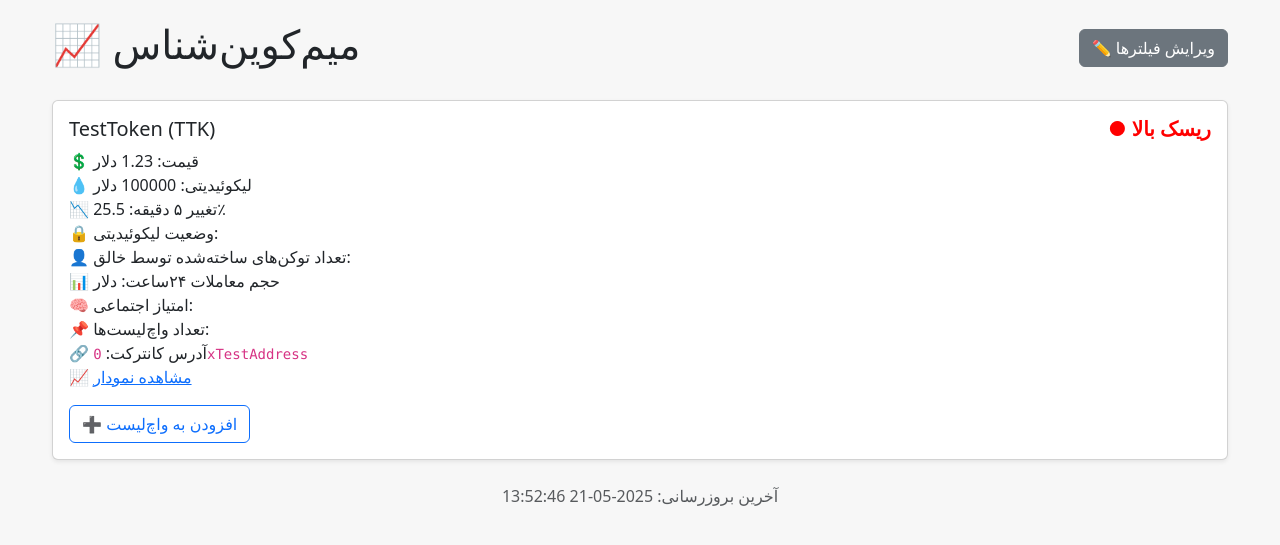
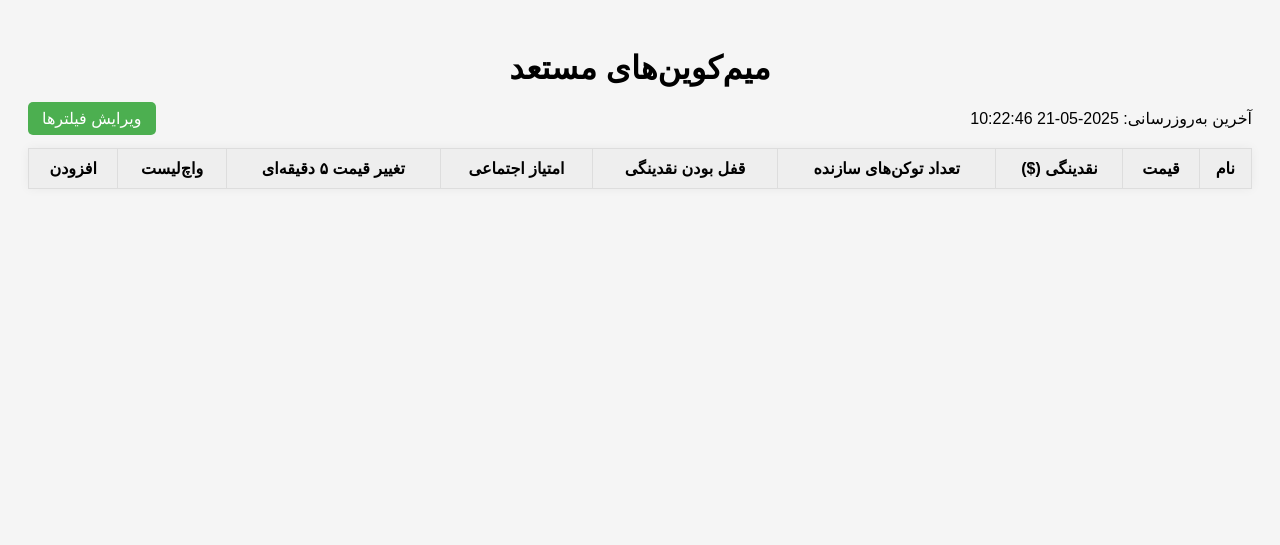
Before and after one commit to tmg1981/mim, a Flask app: page / in a window 1280 px wide. Shown: the top 545 px of the page. Run offline with Flask 3, Linux system fonts and the light colour scheme; data that the repository does not hold is empty.

Commit message:
14040303-0823

```diff
--- a/app.py
+++ b/app.py
@@ -1,144 +1,88 @@
-from flask import Flask, render_template, request, redirect, url_for, jsonify
-import requests
+from flask import Flask, render_template, request, redirect
+import json
 from datetime import datetime
-import pytz
 import os
-import json
 
 app = Flask(__name__)
 
-# متغیرهای محیطی برای تلگرام
-TELEGRAM_BOT_TOKEN = os.getenv("TELEGRAM_BOT_TOKEN")
-TELEGRAM_CHAT_ID = os.getenv("TELEGRAM_CHAT_ID")
+FILTERS_FILE = 'filters.json'
+TOKENS_FILE = 'tokens.json'
+WATCHLIST_FILE = 'watchlist.json'
 
-WATCHLIST_FILE = "watchlist.json"
+def load_tokens():
+    with open(TOKENS_FILE, 'r', encoding='utf-8') as f:
+        return json.load(f)
 
-# بارگذاری واچ‌لیست از فایل
+def load_filters():
+    with open(FILTERS_FILE, 'r', encoding='utf-8') as f:
+        return json.load(f)
+
 def load_watchlist():
-    try:
-        with open(WATCHLIST_FILE, "r", encoding="utf-8") as f:
-            return set(json.load(f))
-    except:
-        return set()
+    if not os.path.exists(WATCHLIST_FILE):
+        return []
+    with open(WATCHLIST_FILE, 'r', encoding='utf-8') as f:
+        return json.load(f)
 
-# ذخیره واچ‌لیست در فایل
 def save_watchlist(watchlist):
-    with open(WATCHLIST_FILE, "w", encoding="utf-8") as f:
-        json.dump(list(watchlist), f, ensure_ascii=False, indent=2)
+    with open(WATCHLIST_FILE, 'w', encoding='utf-8') as f:
+        json.dump(watchlist, f, ensure_ascii=False, indent=2)
 
-watchlist = load_watchlist()
+@app.route('/')
+def index():
+    filters = load_filters()
+    tokens = load_tokens()
+    watchlist = load_watchlist()
+    filtered_tokens = []
+    for token in tokens:
+        try:
+            if (
+                token.get('liquidity_usd', 0) >= filters.get('min_liquidity_usd', 0) and
+                token.get('mint_count', 0) <= filters.get('max_mint_count', 10) and
+                token.get('social_score', 0) >= filters.get('min_social_score', 0) and
+                token.get('watchlist_count', 0) >= filters.get('min_watchlist_count', 0) and
+                token.get('liquidity_to_mc', 1) <= filters.get('max_liquidity_to_marketcap_ratio', 1) and
+                abs(token.get('price_change_5m', 0)) >= filters.get('price_change_5m_threshold', 0) and
+                token.get('volume_24h', 0) >= filters.get('min_volume_24h', 0) and
+                (not filters.get('lock_liquidity_required') or token.get('liquidity_locked') == 'قفل') and
+                token.get('creator_token_count', 0) < filters.get('creator_min_tokens', 100)
+            ):
+                filtered_tokens.append(token)
+        except Exception as e:
+            print(f"Error filtering token: {token.get('name')} - {e}")
+            continue
+    return render_template('index.html', tokens=filtered_tokens, watchlist=watchlist,
+                           last_updated=datetime.now().strftime('%Y-%m-%d %H:%M:%S'))
 
-# تابع نمونه برای گرفتن توکن‌ها از API DexScreener
-def get_tokens():
-    url = "https://api.dexscreener.com/latest/dex/tokens"
-    try:
-        response = requests.get(url)
-        data = response.json()
-        tokens = []
-        # یک مثال ساده برای نمونه (بسته به ساختار واقعی API ممکنه نیاز به اصلاح داشته باشه)
-        for item in data.get("pairs", []):
-            tokens.append({
-                "name": item.get("token0", {}).get("name", "نامشخص"),
-                "symbol": item.get("token0", {}).get("symbol", "???"),
-                "price_usd": float(item.get("priceUsd", 0)),
-                "liquidity_usd": float(item.get("liquidityUsd", 0)),
-                "market_cap": float(item.get("marketCap", 0)),
-                "price_change_5m": float(item.get("priceChange", 0)),
-                "address": item.get("token0", {}).get("address"),
-            })
-        # اضافه کردن توکن تستی برای اطمینان
-        tokens.insert(0, {
-            "name": "TestToken",
-            "symbol": "TTK",
-            "price_usd": 1.23,
-            "liquidity_usd": 100000,
-            "market_cap": 500000,
-            "price_change_5m": 25.5,
-            "address": "0xTestAddress"
-        })
-        return tokens
-    except Exception as e:
-        print(f"Error fetching tokens: {e}")
-        # بازگشت لیست خالی یا توکن تستی در صورت خطا
-        return [{
-            "name": "TestToken",
-            "symbol": "TTK",
-            "price_usd": 1.23,
-            "liquidity_usd": 100000,
-            "market_cap": 500000,
-            "price_change_5m": 25.5,
-            "address": "0xTestAddress"
-        }]
+@app.route('/watch', methods=['POST'])
+def add_to_watchlist():
+    address = request.form['token_address']
+    watchlist = load_watchlist()
+    if address not in watchlist:
+        watchlist.append(address)
+    save_watchlist(watchlist)
+    return redirect('/')
 
-# تبدیل زمان به ساعت محلی تهران
-def get_local_time():
-    local_tz = pytz.timezone("Asia/Tehran")
-    now_utc = datetime.utcnow()
-    now_local = now_utc.replace(tzinfo=pytz.utc).astimezone(local_tz)
-    return now_local.strftime("%Y-%m-%d %H:%M:%S")
+@app.route('/edit_filters', methods=['GET', 'POST'])
+def edit_filters():
+    if request.method == 'POST':
+        new_filters = {
+            "min_liquidity_usd": int(request.form.get("min_liquidity_usd", 0)),
+            "max_mint_count": int(request.form.get("max_mint_count", 10)),
+            "min_social_score": int(request.form.get("min_social_score", 0)),
+            "min_watchlist_count": int(request.form.get("min_watchlist_count", 0)),
+            "max_liquidity_to_marketcap_ratio": float(request.form.get("max_liquidity_to_marketcap_ratio", 1)),
+            "price_change_5m_threshold": float(request.form.get("price_change_5m_threshold", 0)),
+            "min_volume_24h": int(request.form.get("min_volume_24h", 0)),
+            "lock_liquidity_required": request.form.get("lock_liquidity_required") == 'on',
+            "creator_min_tokens": int(request.form.get("creator_min_tokens", 100))
+        }
+        with open(FILTERS_FILE, 'w', encoding='utf-8') as f:
+            json.dump(new_filters, f, ensure_ascii=False, indent=2)
+        return redirect('/')
+    else:
+        filters = load_filters()
+        return render_template('filters.html', filters=filters)
 
-# تابع ارسال پیام به تلگرام با لاگ‌گذاری
-def send_telegram_message(message):
-    if not TELEGRAM_BOT_TOKEN or not TELEGRAM_CHAT_ID:
-        print("Telegram bot token or chat ID not set!")
-        return False
-    url = f"https://api.telegram.org/bot{TELEGRAM_BOT_TOKEN}/sendMessage"
-    payload = {
-        "chat_id": TELEGRAM_CHAT_ID,
-        "text": message,
-        "parse_mode": "HTML"
-    }
-    try:
-        response = requests.post(url, data=payload)
-        if response.ok:
-            print("Telegram message sent successfully.")
-            return True
-        else:
-            print(f"Telegram API error: {response.status_code} {response.text}")
-            return False
-    except Exception as e:
-        print(f"Error sending telegram message: {e}")
-        return False
-
-@app.route("/", methods=["GET"])
-def index():
-    tokens = get_tokens()
-    last_updated = get_local_time()
-    return render_template("index.html", tokens=tokens, last_updated=last_updated)
-
-@app.route("/watchlist", methods=["GET"])
-def show_watchlist():
-    tokens = get_tokens()
-    # فیلتر کردن توکن‌ها بر اساس واچ‌لیست
-    watched_tokens = [t for t in tokens if t.get("address") in watchlist]
-    last_updated = get_local_time()
-    return render_template("watchlist.html", tokens=watched_tokens, last_updated=last_updated)
-
-@app.route("/watchlist/add", methods=["POST"])
-def add_to_watchlist():
-    data = request.get_json()
-    address = data.get("address")
-    if not address:
-        return jsonify({"status": "error", "message": "Address not provided"}), 400
-    if address not in watchlist:
-        watchlist.add(address)
-        save_watchlist(watchlist)
-        message = f"توکن <b>{address}</b> به واچ‌لیست اضافه شد."
-        send_telegram_message(message)
-    return jsonify({"status": "ok"})
-
-@app.route("/watchlist/remove", methods=["POST"])
-def remove_from_watchlist():
-    data = request.get_json()
-    address = data.get("address")
-    if not address:
-        return jsonify({"status": "error", "message": "Address not provided"}), 400
-    if address in watchlist:
-        watchlist.remove(address)
-        save_watchlist(watchlist)
-        message = f"توکن <b>{address}</b> از واچ‌لیست حذف شد."
-        send_telegram_message(message)
-    return jsonify({"status": "ok"})
-
-if __name__ == "__main__":
-    app.run(host="0.0.0.0", port=10000, debug=True)
+if __name__ == '__main__':
+    port = int(os.environ.get('PORT', 5000))
+    app.run(host='0.0.0.0', port=port)
--- a/templates/index.html
+++ b/templates/index.html
@@ -2,82 +2,102 @@
 <html lang="fa">
 <head>
     <meta charset="UTF-8">
-    <title>میم‌کوین‌شناس</title>
-    <link rel="stylesheet" href="https://cdn.jsdelivr.net/npm/bootstrap@5.3.0/dist/css/bootstrap.rtl.min.css">
+    <title>میم‌کوین‌های مستعد</title>
     <style>
         body {
-            background-color: #f7f7f7;
+            font-family: Vazirmatn, sans-serif;
+            direction: rtl;
+            background-color: #f5f5f5;
             padding: 20px;
         }
-        .container {
-            max-width: 1200px;
+        h1 {
+            text-align: center;
         }
-        .card {
+        .top-bar {
+            display: flex;
+            justify-content: space-between;
+            align-items: center;
             margin-bottom: 20px;
         }
-        .risk-low { color: green; font-weight: bold; }
-        .risk-medium { color: orange; font-weight: bold; }
-        .risk-high { color: red; font-weight: bold; }
+        .top-bar a {
+            text-decoration: none;
+            background-color: #4CAF50;
+            color: white;
+            padding: 8px 14px;
+            border-radius: 5px;
+        }
+        table {
+            width: 100%;
+            border-collapse: collapse;
+            background-color: white;
+            box-shadow: 0 0 10px rgba(0,0,0,0.05);
+        }
+        th, td {
+            padding: 10px;
+            border: 1px solid #ddd;
+            text-align: center;
+        }
+        th {
+            background-color: #eee;
+        }
+        .btn {
+            padding: 6px 10px;
+            background-color: #2196F3;
+            color: white;
+            border: none;
+            border-radius: 4px;
+            cursor: pointer;
+        }
+        .btn:disabled {
+            background-color: #aaa;
+            cursor: default;
+        }
     </style>
 </head>
 <body>
-<div class="container">
-    <div class="d-flex justify-content-between align-items-center mb-4">
-        <h1>📈 میم‌کوین‌شناس</h1>
-        <a href="/edit_filters" class="btn btn-secondary">✏️ ویرایش فیلترها</a>
+    <h1>میم‌کوین‌های مستعد</h1>
+
+    <div class="top-bar">
+        <div>آخرین به‌روزرسانی: {{ last_updated }}</div>
+        <div><a href="/edit_filters">ویرایش فیلترها</a></div>
     </div>
 
-    {% if tokens|length == 0 %}
-        <div class="alert alert-warning text-center">
-            هیچ توکنی پیدا نشد. نمایش توکن تستی برای بررسی ظاهر صفحه:
-        </div>
-        {% set tokens = [{
-            "name": "TestToken",
-            "symbol": "TST",
-            "address": "0x1234567890abcdef",
-            "price_usd": 0.01,
-            "liquidity_usd": 100000,
-            "price_change_5m": 3.2,
-            "liquidity_locked": "قفل",
-            "creator_token_count": 1,
-            "volume_24h": 50000,
-            "social_score": 1200,
-            "watchlist_count": 300,
-            "liquidity_to_mc": 0.15,
-            "risk_level": "low"
-        }] %}
-    {% endif %}
-
-    {% for token in tokens %}
-        <div class="card shadow-sm">
-            <div class="card-body">
-                <h5 class="card-title d-flex justify-content-between">
-                    <span>{{ token.name }} ({{ token.symbol }})</span>
-                    <span class="{% if token.risk_level == 'low' %}risk-low{% elif token.risk_level == 'medium' %}risk-medium{% else %}risk-high{% endif %}">
-                        ● {{ "ریسک پایین" if token.risk_level == 'low' else "ریسک متوسط" if token.risk_level == 'medium' else "ریسک بالا" }}
-                    </span>
-                </h5>
-                <p class="card-text">
-                    💲 قیمت: {{ token.price_usd }} دلار<br>
-                    💧 لیکوئیدیتی: {{ token.liquidity_usd }} دلار<br>
-                    📉 تغییر ۵ دقیقه: {{ token.price_change_5m }}٪<br>
-                    🔒 وضعیت لیکوئیدیتی: {{ token.liquidity_locked }}<br>
-                    👤 تعداد توکن‌های ساخته‌شده توسط خالق: {{ token.creator_token_count }}<br>
-                    📊 حجم معاملات ۲۴ساعت: {{ token.volume_24h }} دلار<br>
-                    🧠 امتیاز اجتماعی: {{ token.social_score }}<br>
-                    📌 تعداد واچ‌لیست‌ها: {{ token.watchlist_count }}<br>
-                    🔗 آدرس کانترکت: <code>{{ token.address }}</code><br>
-                    📈 <a href="https://dexscreener.com/search?q={{ token.address }}" target="_blank">مشاهده نمودار</a>
-                </p>
-                <form method="post" action="/watch">
-                    <input type="hidden" name="token_address" value="{{ token.address }}">
-                    <button type="submit" class="btn btn-outline-primary">➕ افزودن به واچ‌لیست</button>
-                </form>
-            </div>
-        </div>
-    {% endfor %}
-
-    <p class="text-muted text-center mt-4">آخرین بروزرسانی: {{ last_updated }}</p>
-</div>
+    <table>
+        <thead>
+            <tr>
+                <th>نام</th>
+                <th>قیمت</th>
+                <th>نقدینگی ($)</th>
+                <th>تعداد توکن‌های سازنده</th>
+                <th>قفل بودن نقدینگی</th>
+                <th>امتیاز اجتماعی</th>
+                <th>تغییر قیمت ۵ دقیقه‌ای</th>
+                <th>واچ‌لیست</th>
+                <th>افزودن</th>
+            </tr>
+        </thead>
+        <tbody>
+            {% for token in tokens %}
+            <tr>
+                <td>{{ token.name }}</td>
+                <td>{{ token.price }}</td>
+                <td>{{ token.liquidity_usd }}</td>
+                <td>{{ token.creator_token_count }}</td>
+                <td>{{ token.liquidity_locked }}</td>
+                <td>{{ token.social_score }}</td>
+                <td>{{ token.price_change_5m }}%</td>
+                <td>{{ token.watchlist_count }}</td>
+                <td>
+                    <form action="/watch" method="post">
+                        <input type="hidden" name="token_address" value="{{ token.address }}">
+                        <button class="btn" type="submit" {% if token.address in watchlist %}disabled{% endif %}>
+                            {% if token.address in watchlist %}در واچ‌لیست{% else %}افزودن{% endif %}
+                        </button>
+                    </form>
+                </td>
+            </tr>
+            {% endfor %}
+        </tbody>
+    </table>
 </body>
 </html>
```
Also changed, not shown: templates/filters.html (+12 -54 lines).
